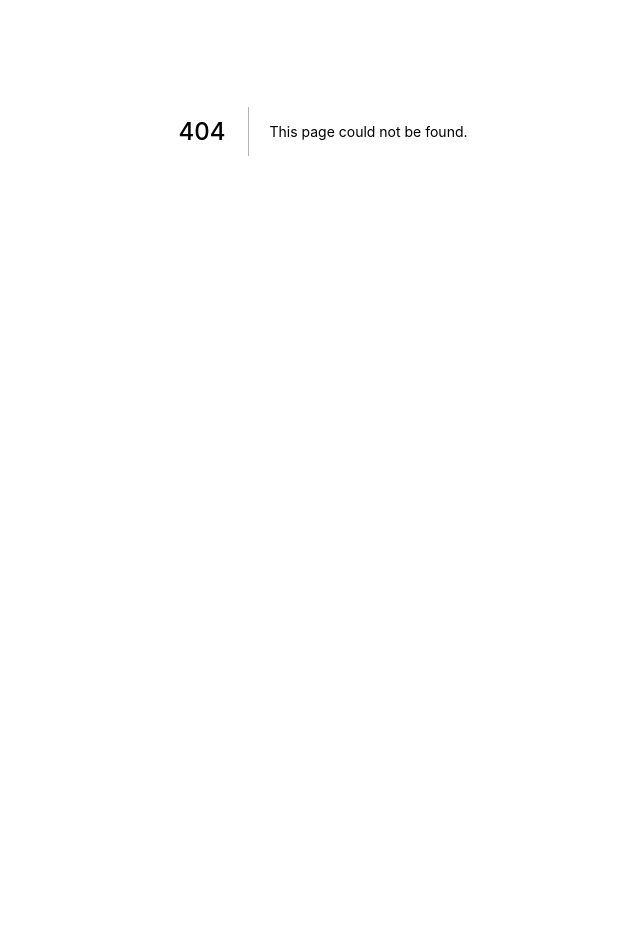
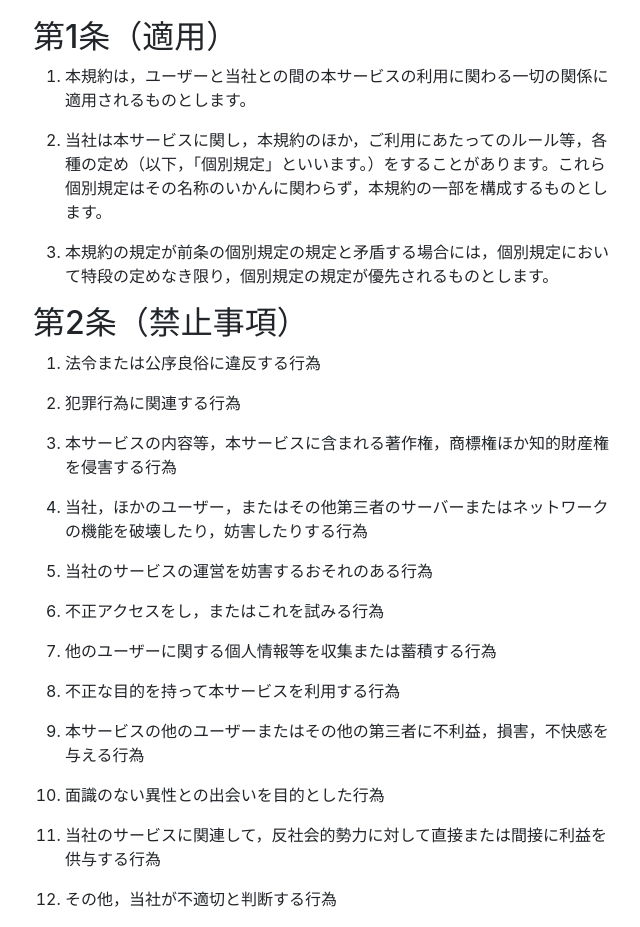
Before and after one commit to FugaTakata/sousho-de-sho, a Next.js app: page /terms-of-service in a window 1280 px wide. Before the commit this address had no page. Shown: the part 269-1196 px from the top of the page, without its empty margins (317-957 px from the left). Before the commit the page ends 800 px from the top, so only its background shows below. Built offline with nearby package versions, Linux system fonts and the light colour scheme; no server answers.

Commit message:
Add privacy policy and terms of service

```diff
--- /dev/null
+++ b/pages/terms-of-service.tsx
@@ -0,0 +1,144 @@
+import Link from "next/link";
+import Layout from "../components/Layout";
+
+export default function TermsOfService() {
+  return (
+    <Layout>
+      <h1>利用規約</h1>
+
+      <p>
+        この利用規約（以下，「本規約」といいます。）は，f-maple（以下，「当社」といいます。）がこのウェブサイト上で提供するサービス（以下，「本サービス」といいます。）の利用条件を定めるものです。登録ユーザーの皆さま（以下，「ユーザー」といいます。）には，本規約に従って，本サービスをご利用いただきます。
+      </p>
+
+      <h2>第1条（適用）</h2>
+      <ol>
+        <li>
+          <p>
+            本規約は，ユーザーと当社との間の本サービスの利用に関わる一切の関係に適用されるものとします。
+          </p>
+        </li>
+        <li>
+          <p>
+            当社は本サービスに関し，本規約のほか，ご利用にあたってのルール等，各種の定め（以下，「個別規定」といいます。）をすることがあります。これら個別規定はその名称のいかんに関わらず，本規約の一部を構成するものとします。
+          </p>
+        </li>
+        <li>
+          <p>
+            本規約の規定が前条の個別規定の規定と矛盾する場合には，個別規定において特段の定めなき限り，個別規定の規定が優先されるものとします。
+          </p>
+        </li>
+      </ol>
+
+      <h2>第2条（禁止事項）</h2>
+      <ol>
+        <li>
+          <p>法令または公序良俗に違反する行為</p>
+        </li>
+        <li>
+          <p>犯罪行為に関連する行為</p>
+        </li>
+        <li>
+          <p>
+            本サービスの内容等，本サービスに含まれる著作権，商標権ほか知的財産権を侵害する行為
+          </p>
+        </li>
+        <li>
+          <p>
+            当社，ほかのユーザー，またはその他第三者のサーバーまたはネットワークの機能を破壊したり，妨害したりする行為
+          </p>
+        </li>
+        <li>
+          <p>当社のサービスの運営を妨害するおそれのある行為</p>
+        </li>
+        <li>
+          <p>不正アクセスをし，またはこれを試みる行為</p>
+        </li>
+        <li>
+          <p>他のユーザーに関する個人情報等を収集または蓄積する行為</p>
+        </li>
+        <li>
+          <p>不正な目的を持って本サービスを利用する行為</p>
+        </li>
+        <li>
+          <p>
+            本サービスの他のユーザーまたはその他の第三者に不利益，損害，不快感を与える行為
+          </p>
+        </li>
+        <li>
+          <p>面識のない異性との出会いを目的とした行為</p>
+        </li>
+        <li>
+          <p>
+            当社のサービスに関連して，反社会的勢力に対して直接または間接に利益を供与する行為
+          </p>
+        </li>
+        <li>
+          <p>その他，当社が不適切と判断する行為</p>
+        </li>
+      </ol>
+
+      <h2>第3条（保証の容認および免責事項）</h2>
+      <ol>
+        <li>
+          <p>
+            当社は，本サービスに事実上または法律上の瑕疵（安全性，信頼性，正確性，完全性，有効性，特定の目的への適合性，セキュリティなどに関する欠陥，エラーやバグ，権利侵害などを含みます。）がないことを明示的にも黙示的にも保証しておりません。
+          </p>
+        </li>
+        <li>
+          <p>
+            当社は，本サービスに起因してユーザーに生じたあらゆる損害について一切の責任を負いません。ただし，本サービスに関する当社とユーザーとの間の契約（本規約を含みます。）が消費者契約法に定める消費者契約となる場合，この免責規定は適用されません。
+          </p>
+        </li>
+        <li>
+          <p>
+            前項ただし書に定める場合であっても，当社は，当社の過失（重過失を除きます。）による債務不履行または不法行為によりユーザーに生じた損害のうち特別な事情から生じた損害（当社またはユーザーが損害発生につき予見し，または予見し得た場合を含みます。）について一切の責任を負いません。また，当社の過失（重過失を除きます。）による債務不履行または不法行為によりユーザーに生じた損害の賠償は，ユーザーから当該損害が発生した月に受領した利用料の額を上限とします。
+          </p>
+        </li>
+        <li>
+          <p>
+            当社は，本サービスに関して，ユーザーと他のユーザーまたは第三者との間において生じた取引，連絡または紛争等について一切責任を負いません。
+          </p>
+        </li>
+      </ol>
+
+      <h2>第4条（サービス内容の変更等）</h2>
+      <p>
+        当社は，ユーザーに通知することなく，本サービスの内容を変更しまたは本サービスの提供を中止することができるものとし，これによってユーザーに生じた損害について一切の責任を負いません。
+      </p>
+
+      <h2>第5条（利用規約の変更）</h2>
+      <p>
+        当社は，必要と判断した場合には，ユーザーに通知することなくいつでも本規約を変更することができるものとします。なお，本規約の変更後，本サービスの利用を開始した場合には，当該ユーザーは変更後の規約に同意したものとみなします。
+      </p>
+
+      <h2>第6条（個人情報の取り扱い）</h2>
+      <p>
+        当社は，本サービスの利用によって取得する個人情報については，当社「
+        <Link href="/privacy-policy">
+          <a className="link-primary">プライバシーポリシー</a>
+        </Link>
+        」に従い適切に取り扱うものとします。
+      </p>
+
+      <h2>第7条（権利義務の譲渡の禁止）</h2>
+      <p>
+        ユーザーは，当社の書面による事前の承諾なく，利用契約上の地位または本規約に基づく権利もしくは義務を第三者に譲渡し，または担保に供することはできません。
+      </p>
+
+      <h2>第8条（準拠法・裁判管轄）</h2>
+      <ol>
+        <li>
+          <p>本規約の解釈にあたっては，日本法を準拠法とします。</p>
+        </li>
+        <li>
+          <p>本規約の解釈にあたっては，日本法を準拠法とします。</p>
+        </li>
+        <li>
+          <p>
+            本サービスに関して紛争が生じた場合には，東京都世田谷区を管轄する裁判所を専属的合意管轄とします。
+          </p>
+        </li>
+      </ol>
+    </Layout>
+  );
+}
```
Also changed, not shown: pages/privacy-policy.tsx (added, +34 -0 lines).
